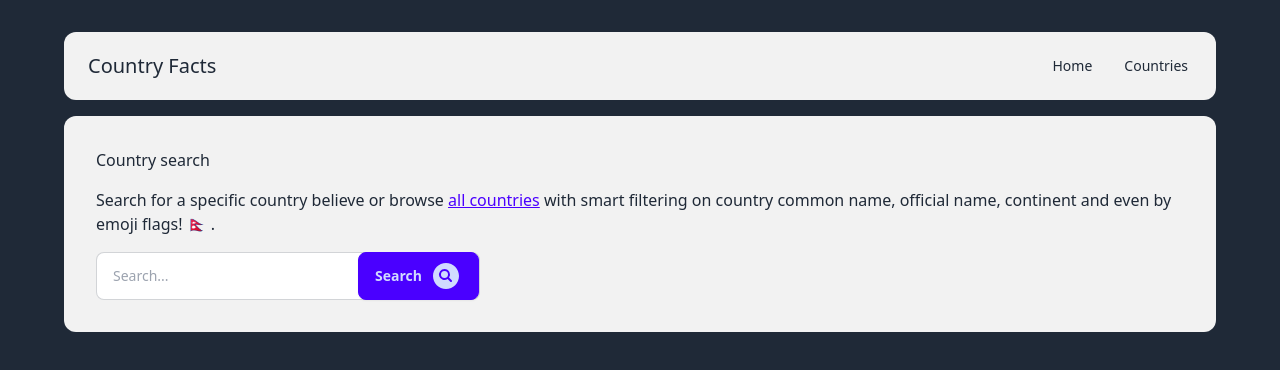
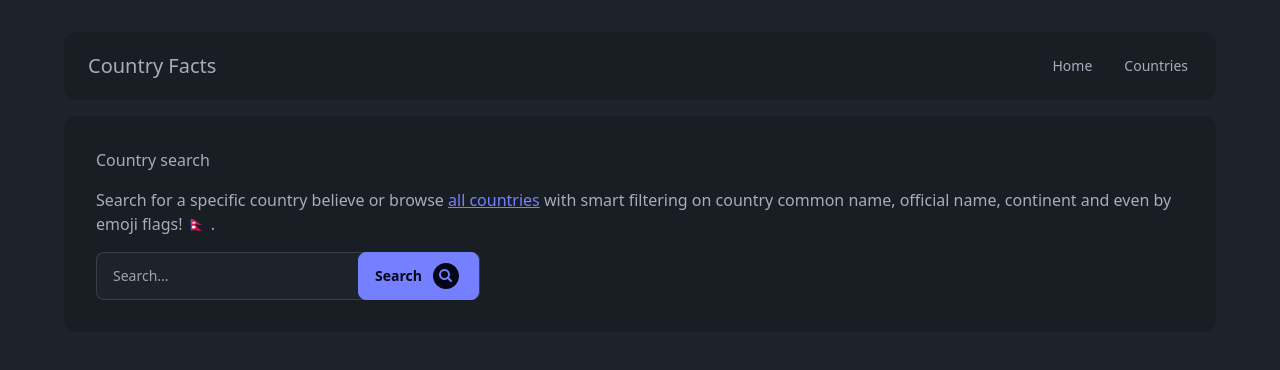
Before and after one commit to daniel-collings/country-facts, a React (Vite) app: page / in a window 1280 px wide. Shown: the top 370 px of the page. Built offline with nearby package versions, Linux system fonts and the light colour scheme.

Commit message:
Update MainLayout.tsx theme

```diff
--- a/src/layouts/MainLayout.tsx
+++ b/src/layouts/MainLayout.tsx
@@ -2,7 +2,10 @@
 
 export default function MainLayout({ children }: { children: ReactNode }) {
   return (
-    <div data-theme="light" className="h-screen bg-base-content p-4 sm:p-8">
+    <div
+      data-theme="dark"
+      className="h-full min-h-screen bg-base-100 p-4 sm:p-8"
+    >
       <main className="max-w-7xl mx-auto px-0 sm:px-6 lg:px-8">{children}</main>
     </div>
   )
```
